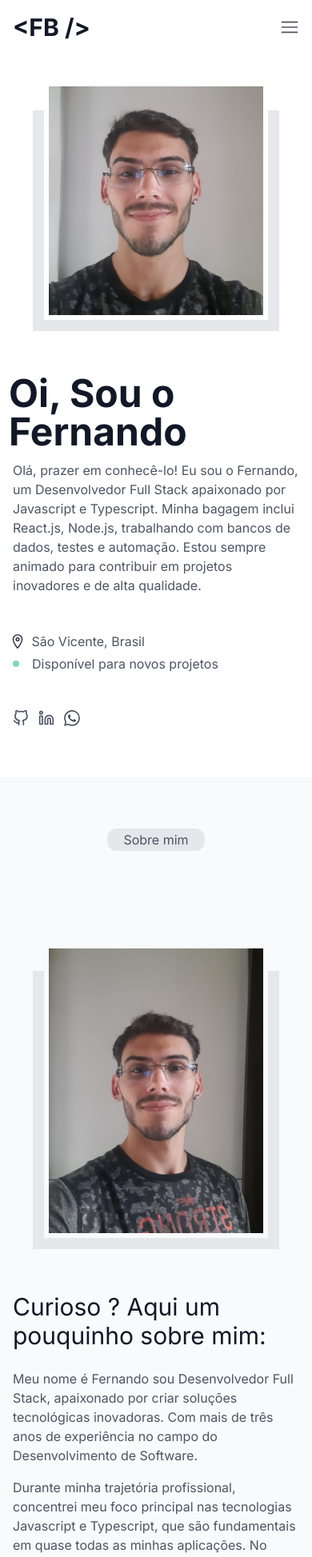
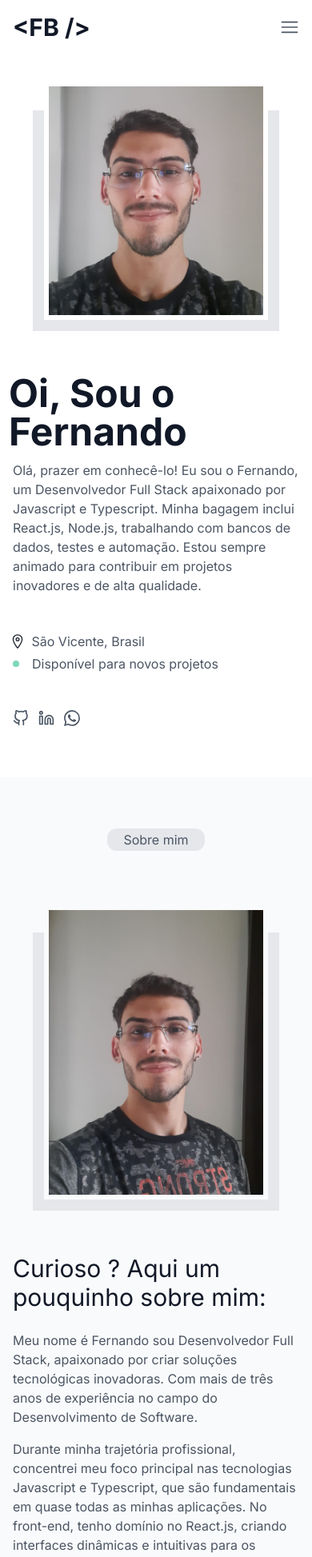
Before and after one commit to FernandoBrino/my-portfolio, a Next.js app: page / in a window 390 px wide. Shown: the top 1947 px of the page at 80% size. Built offline with nearby package versions, Linux system fonts and the light colour scheme.

Commit message:
feat: responsiveness text

```diff
--- a/src/components/Sections/about.tsx
+++ b/src/components/Sections/about.tsx
@@ -4,7 +4,7 @@ import aboutProfile from "@/assets/about_profile.jpeg";
 
 export const AboutSection = () => (
   <section
-    className="flex flex-col items-center justify-center gap-12 px-4 py-16 bg-sub-background lg:px-28 lg:py-24"
+    className="flex flex-col items-center justify-center  px-4 py-16 bg-sub-background lg:px-28 lg:py-24"
     id="about"
   >
     <Label title="Sobre mim" />
@@ -15,7 +15,7 @@ export const AboutSection = () => (
           <Image
             src={aboutProfile}
             alt=""
-            className="absolute w-[17.5rem] h-[23rem] left-5 bottom-5 border-[6px] border-sub-background lg:left-10 lg:bottom-10 lg:w-[24rem] lg:h-[30rem]"
+            className="absolute w-[17.5rem] h-[23rem] left-5 bottom-5 border-[6px] border-sub-background lg:left-10 lg:bottom-10 lg:w-[25rem] lg:h-[30rem]"
           />
           <div className="bg-label w-[20rem] h-[22.5rem] border-[6px] border-sub-background lg:w-[25rem] lg:h-[30rem]"></div>
         </div>
--- a/src/components/TestimonyCard/index.tsx
+++ b/src/components/TestimonyCard/index.tsx
@@ -29,7 +29,9 @@ export const TestimonyCard: FC<Props> = ({ testimony }) => {
           className="rounded-full"
         />
       </div>
-      <p className="text-text  leading-6">&quot;{testimony.comment}&quot;</p>
+      <p className="text-text leading-6 lg:w-96">
+        &quot;{testimony.comment}&quot;
+      </p>
       <div className="text-center">
         <h1 className="mb-1 text-title text-xl font-semibold">
           {testimony.name}
```
